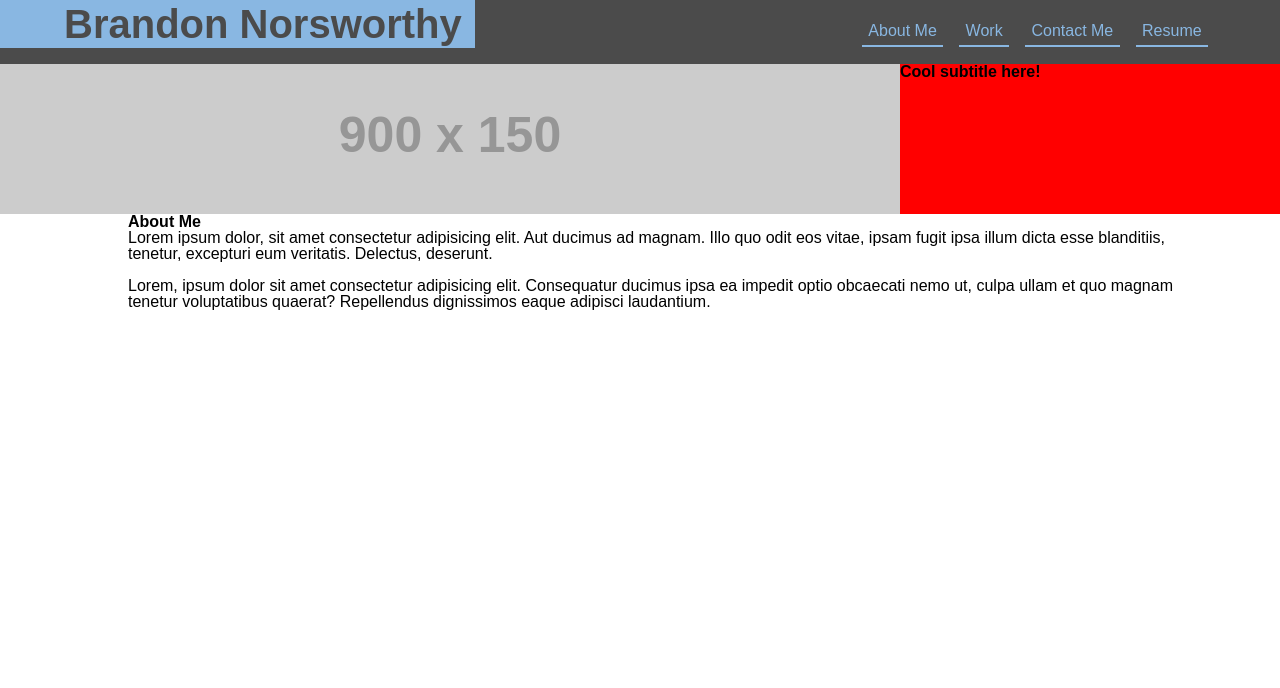
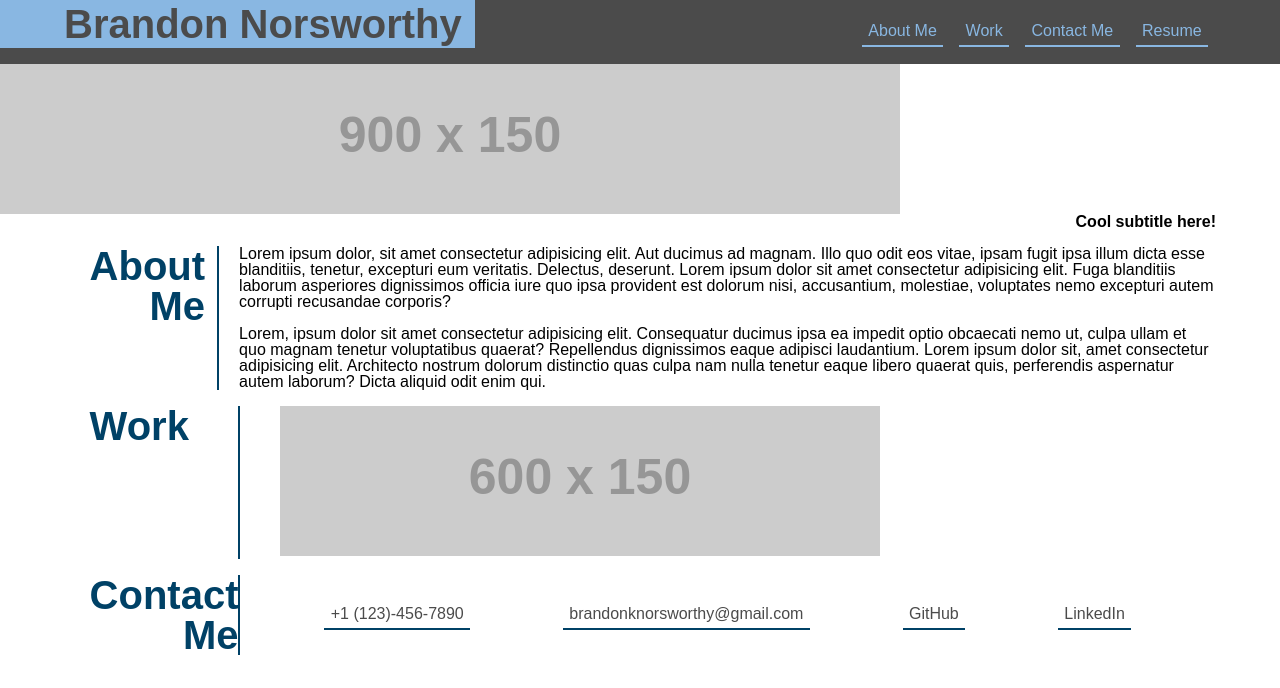
Before and after one commit to brandonnorsworthy/portfolio-website, a plain HTML site: page index.html in a window 1280 px wide. Drawn offline with Linux system fonts and the light colour scheme; placeholder pictures from the web are drawn by us.

Commit message:
contact me section complete reused some code and open for dynamic additions

```diff
--- a/assets/css/style.css
+++ b/assets/css/style.css
@@ -2,6 +2,10 @@
     --dark-accent: #4b4b4b;
     --light-accent: #89b7e2;
     --light-accent-secondary: #004166;
+    --h1tag-size: 2.5rem; /* header, and article topics throughout the page */
+    --right-margin: 5vw; /* page margin to make more uniform */
+    --left-margin: 7vw; /* body content margin to make more uniform */
+    --border-line-width: 0.15rem; /* small accent border lines across page */
   }
 
 header {
@@ -14,35 +18,80 @@ header {
 header h1 {
     color: var(--dark-accent);
     background: var(--light-accent);
-    font-size: 2.5rem;
+    font-size: var(--h1tag-size);
     height: 3rem;
-    padding: .5vh 1vw 1vh 5vw;
+    padding: .5vh 1vw 1vh var(--right-margin);
 }
 
 header nav {
-    margin-right: 5vw;
+    margin-right: var(--right-margin);
     display: flex;
     align-items: center;
 }
 
+main section nav > *,
 header nav a {
     color: var(--light-accent);
-    border-color: var(--light-accent);
     text-decoration: none;
     font-size: 1rem;
-    border-bottom-width: 0.15rem;
-    border-bottom-style: solid;
+    border-bottom: var(--border-line-width) solid var(--light-accent);
     padding: 0.4rem;
     margin: .5rem;
 }
 
-main div {
-    display: flex;
+main > div {
+    display: block;
     align-items: stretch;
-    background: red;
+/*     background: red; */
     margin: 0vh 0vw 0vh 0vw;
 }
 
+main > div img {
+    display: flex;
+    align-items: stretch;
+}
+
+main div h2 {
+    display: flex;
+    justify-content: right;
+    margin: 0px var(--right-margin) 0vh 0vw;
+}
 main section {
-    margin: 0vh 5vw 1vh 10vw;
+    margin: 2vh var(--right-margin) 1vh var(--left-margin);
+    display: flex;
 }
+
+main section h1 { /* TODO: h1 tags are not staying uniform size*/
+    display: flex;
+    justify-content: flex-start;
+    font-size: var(--h1tag-size);
+    text-align: right;
+    text-overflow: clip;
+    width: 150px;
+    padding-right: .75rem;
+    border-right: var(--border-line-width) solid var(--light-accent-secondary);
+    color: var(--light-accent-secondary);
+    /* background: red; */
+}
+
+main section div {
+    padding-left: 1.25rem;
+}
+
+main section nav {
+    display: flex;
+    justify-content: space-evenly;
+    align-items: center;
+    width: 100%;
+}
+
+main section nav > *{
+    color: var(--dark-accent);
+    border-color: var(--light-accent-secondary);
+}
+
+@media screen and (max-width:948px) {
+    body header h1 span {
+        display: none;
+    }
+}
--- a/index.html
+++ b/index.html
@@ -4,7 +4,7 @@
     <meta charset="UTF-8">
     <meta http-equiv="X-UA-Compatible" content="IE=edge">
     <title>Brandon's Portfolio</title>
-    <link rel="shortcut icon" href="favicon.ico" type="image/x-icon">
+    <link rel="shortcut icon" href="./assets/images/favicon.ico?" type="image/x-icon">
     <link rel="stylesheet" href="./assets/css/reset.css">
     <link rel="stylesheet" href="./assets/css/style.css">
 </head>
@@ -29,15 +29,33 @@
         <section id="about-me">
             <!--About me-->
             <h1>About Me</h1>
-            <p>Lorem ipsum dolor, sit amet consectetur adipisicing elit. Aut ducimus ad magnam. Illo quo odit eos vitae, ipsam fugit ipsa illum dicta esse blanditiis, tenetur, excepturi eum veritatis. Delectus, deserunt.<br><br>
-            Lorem, ipsum dolor sit amet consectetur adipisicing elit. Consequatur ducimus ipsa ea impedit optio obcaecati nemo ut, culpa ullam et quo magnam tenetur voluptatibus quaerat? Repellendus dignissimos eaque adipisci laudantium.
-            </p>
+            <div>
+                <p>
+                    Lorem ipsum dolor, sit amet consectetur adipisicing elit. Aut ducimus ad magnam. Illo quo odit eos vitae, ipsam fugit ipsa illum dicta esse blanditiis, tenetur, excepturi eum veritatis. Delectus, deserunt. Lorem ipsum dolor sit amet consectetur adipisicing elit. Fuga blanditiis laborum asperiores dignissimos officia iure quo ipsa provident est dolorum nisi, accusantium, molestiae, voluptates nemo excepturi autem corrupti recusandae corporis?<br>
+                    <br>
+                    Lorem, ipsum dolor sit amet consectetur adipisicing elit. Consequatur ducimus ipsa ea impedit optio obcaecati nemo ut, culpa ullam et quo magnam tenetur voluptatibus quaerat? Repellendus dignissimos eaque adipisci laudantium. Lorem ipsum dolor sit, amet consectetur adipisicing elit. Architecto nostrum dolorum distinctio quas culpa nam nulla tenetur eaque libero quaerat quis, perferendis aspernatur autem laborum? Dicta aliquid odit enim qui.
+                </p>
+            </div>
         </section>
         <section>
             <!--Work / portfolio stuff-->
+            <h1>Work</h1>
+            <div>
+                <div id="main-project"></div>
+                <div>
+                    <img src="https://via.placeholder.com/600x150" alt="">
+                </div>
+            </div>
         </section>
         <section>
             <!--contact-->
+            <h1>Contact Me</h1>
+            <nav>
+                <p>+1 (123)-456-7890</p>
+                <a href="mailto:brandonknorsworthy.com">brandonknorsworthy@gmail.com</a>
+                <a href="https://github.com/brandonnorsworthy">GitHub</a>
+                <a href="https://www.linkedin.com/in/brandonnorsworthy/">LinkedIn</a>
+            </nav>
         </section>
     </main>
 
```
Also changed, not shown: assets/images/favicon.ico (renamed from favicon.ico), assets/images/secondary/adobe color.png (renamed from assets/images/adobe color.png), assets/images/secondary/hilarious start image.png (renamed from assets/images/hilarious start image.png), assets/images/wireframes/design layout.png (renamed from assets/wireframes/design layout.png), assets/images/wireframes/indexhtml.png (renamed from assets/wireframes/indexhtml.png), assets/images/wireframes/portfoliohtml.png (renamed from assets/wireframes/portfoliohtml.png), assets/ss.png (deleted).
